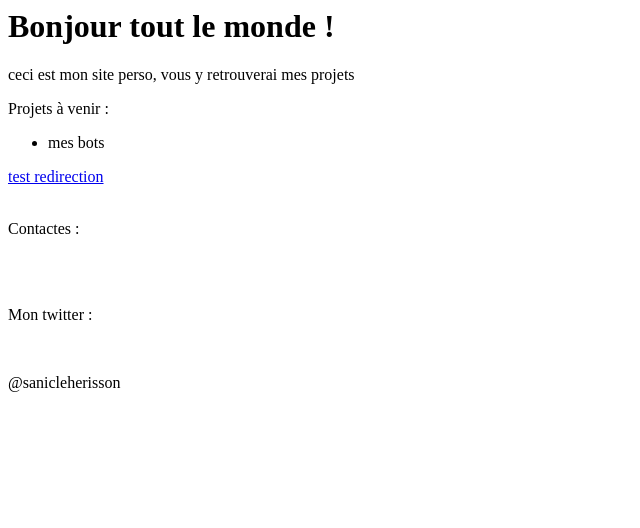
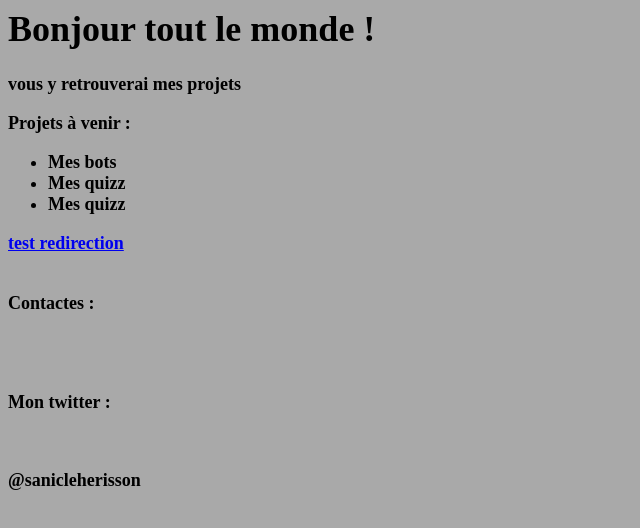
Before and after one commit to sanicleharisson/sanicleharisson.github.io, a plain HTML site: page index.html in a window 1280 px wide. Shown: the whole page, without its empty margins (0-640 px from the left). Drawn offline with Linux system fonts and the light colour scheme.

Commit message:
update del'index et de l'apparence

```diff
--- a/index.css
+++ b/index.css
@@ -1,5 +1,7 @@
 html {
 font-size: large;
 font-style: Arial;
+font-weight: 800;
+background-color: darkgray;
 
 }
--- a/index.html
+++ b/index.html
@@ -1,25 +1,31 @@
 <html>
 
 <head>
-	<title>Sanic's website</title>
-	<a href="index.css"></a>
+	<center><title>Sanic's website</title></center>
+	<link href="index.css" rel="stylesheet" />
 </head>
 
 <body>
 	<h1>Bonjour tout le monde !</h1>
-	<p>ceci est mon site perso, vous y retrouverai mes projets</p>
+	<p>vous y retrouverai mes projets</p>
 
 	<p>Projets à venir :</p>
 	<ul>
 		<li>
-			mes bots
+			Mes bots
+		</li>
+		<li>
+			Mes quizz
+		</li>
+		<li>
+			Mes quizz
 		</li>
 	</ul>
 
 	<a href="/chat.html">test redirection</a>
 	<br>
 	<br>
-	<div>
+	<div class="Contactes">
 		<p>Contactes :</p>
 		<br>
 		<br>
```
